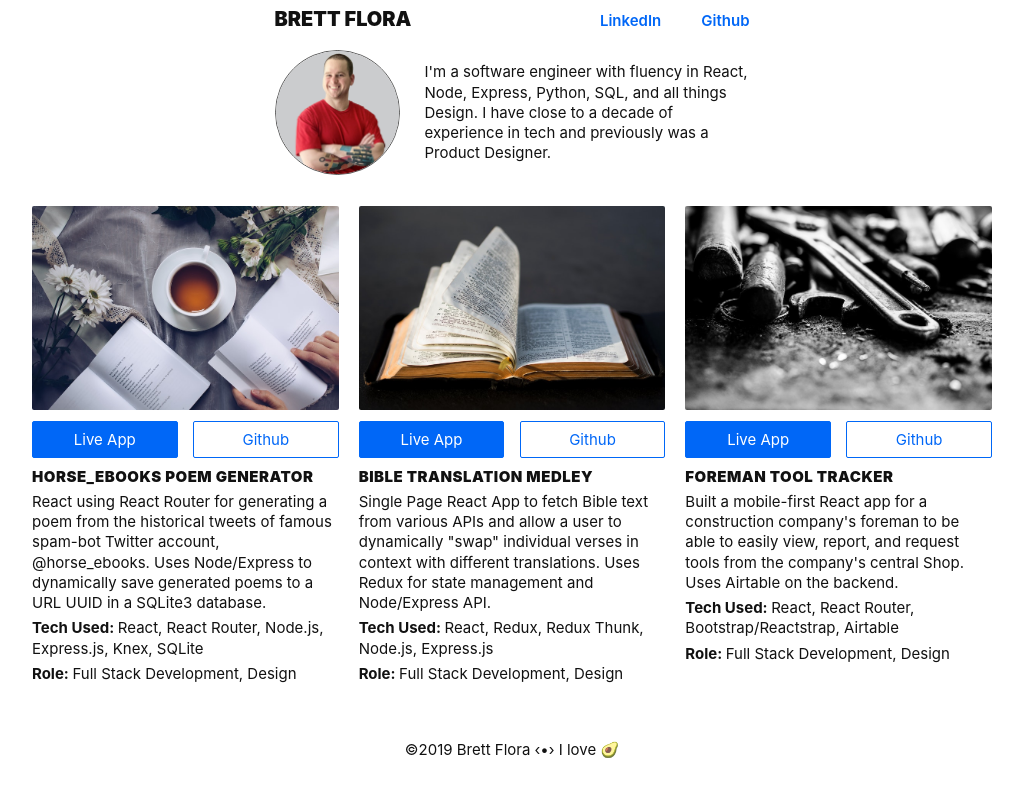
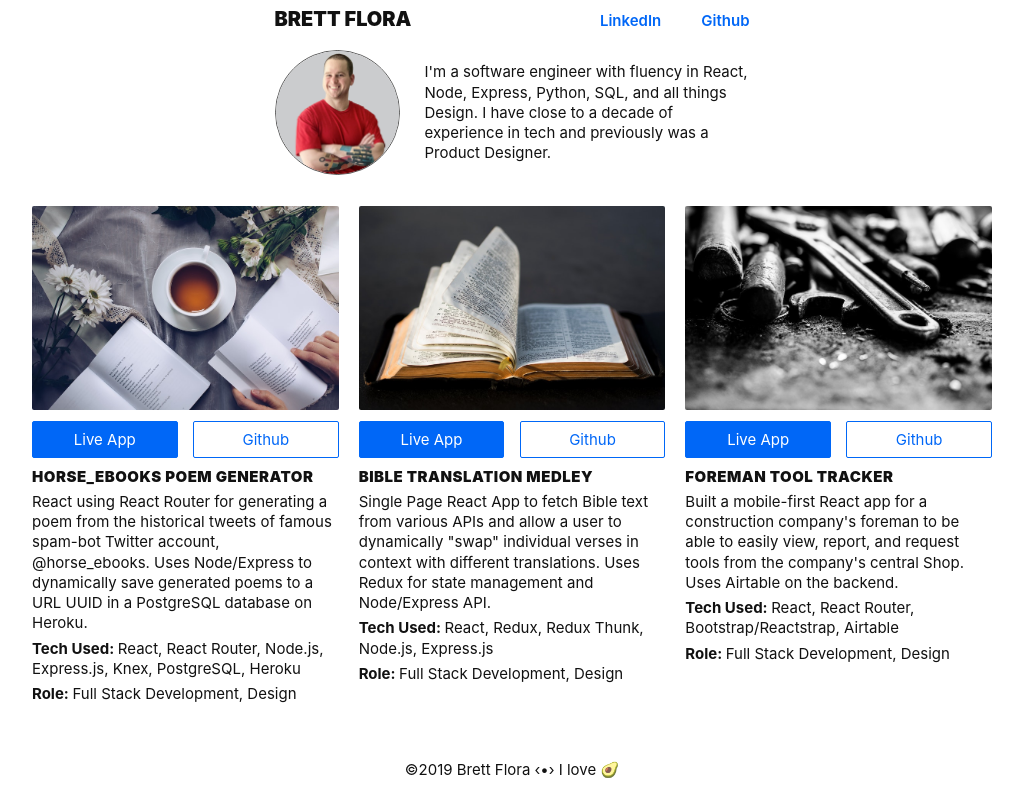
Before and after one commit to 0brett/portfolio, a Next.js app: page / in a window 1280 px wide. Shown: the whole page, without its empty margins (128-1151 px from the left). Built offline with nearby package versions, Linux system fonts and the light colour scheme.

Commit message:
Update poem gen description

```diff
--- a/components/Body.js
+++ b/components/Body.js
@@ -8,8 +8,8 @@ const Body = () => {
       <Project
         img="/poem.jpg"
         title="Horse_eBooks Poem Generator"
-        desc="React using React Router for generating a poem from the historical tweets of famous spam-bot Twitter account, @horse_ebooks. Uses Node/Express to dynamically save generated poems to a URL UUID in a SQLite3 database."
-        tech="React, React Router, Node.js, Express.js, Knex, SQLite"
+        desc="React using React Router for generating a poem from the historical tweets of famous spam-bot Twitter account, @horse_ebooks. Uses Node/Express to dynamically save generated poems to a URL UUID in a PostgreSQL database on Heroku."
+        tech="React, React Router, Node.js, Express.js, Knex, PostgreSQL, Heroku"
         role="Full Stack Development, Design"
         app="https://epoems.herokuapp.com"
         code="https://github.com/notbrett/horse_epoems"
```
